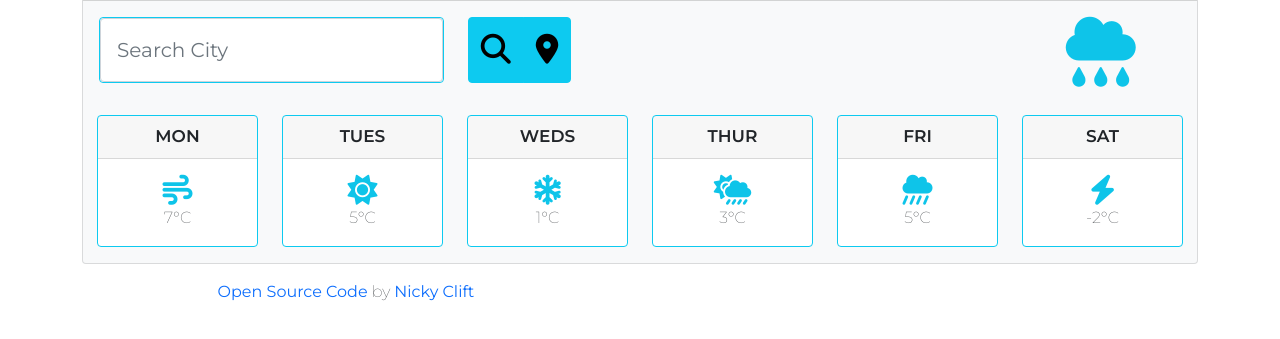
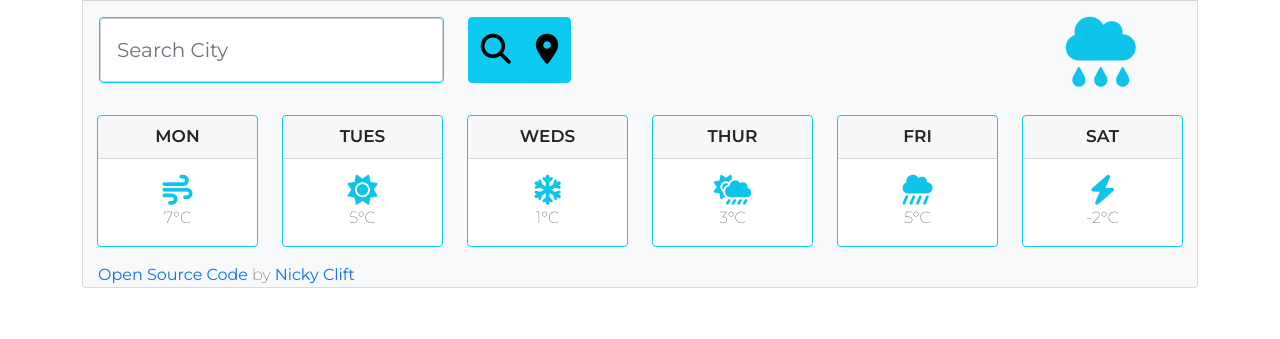
Before and after one commit to nickyaclift/weather-app, a plain HTML site: page index.html in a window 1280 px wide. Shown: the part 147-486 px from the top of the page. Drawn offline with nearby package versions, Linux system fonts and the light colour scheme; no server answers.

Commit message:
GitHub & Linkedin links into 'card' feature

```diff
--- a/src/style.css
+++ b/src/style.css
@@ -72,7 +72,7 @@ h5 {
 }
 .open-source {
   text-align: left;
-  margin-left: 17%;
+  margin: 0px 15px;
 }
 .git-hub,
 .linkedin {
```
Also changed, not shown: index.html (+2 -2 lines).
